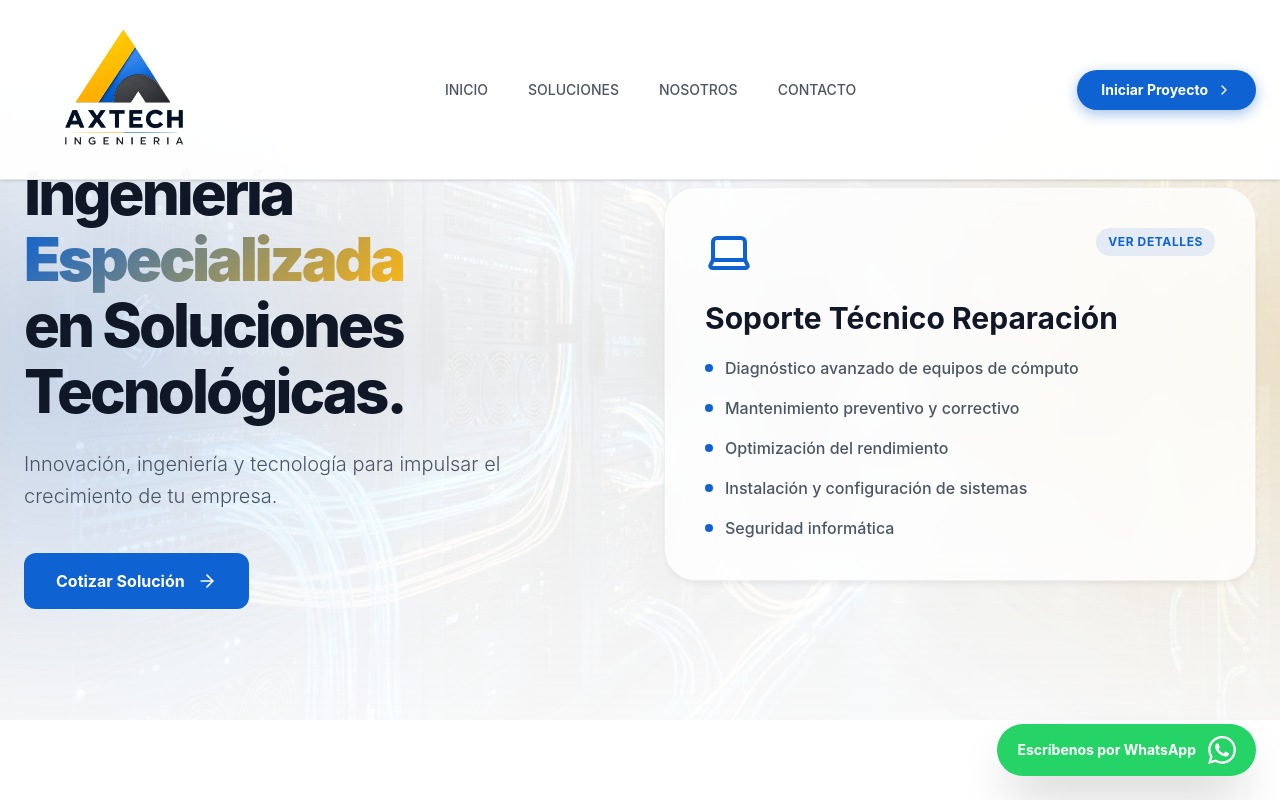
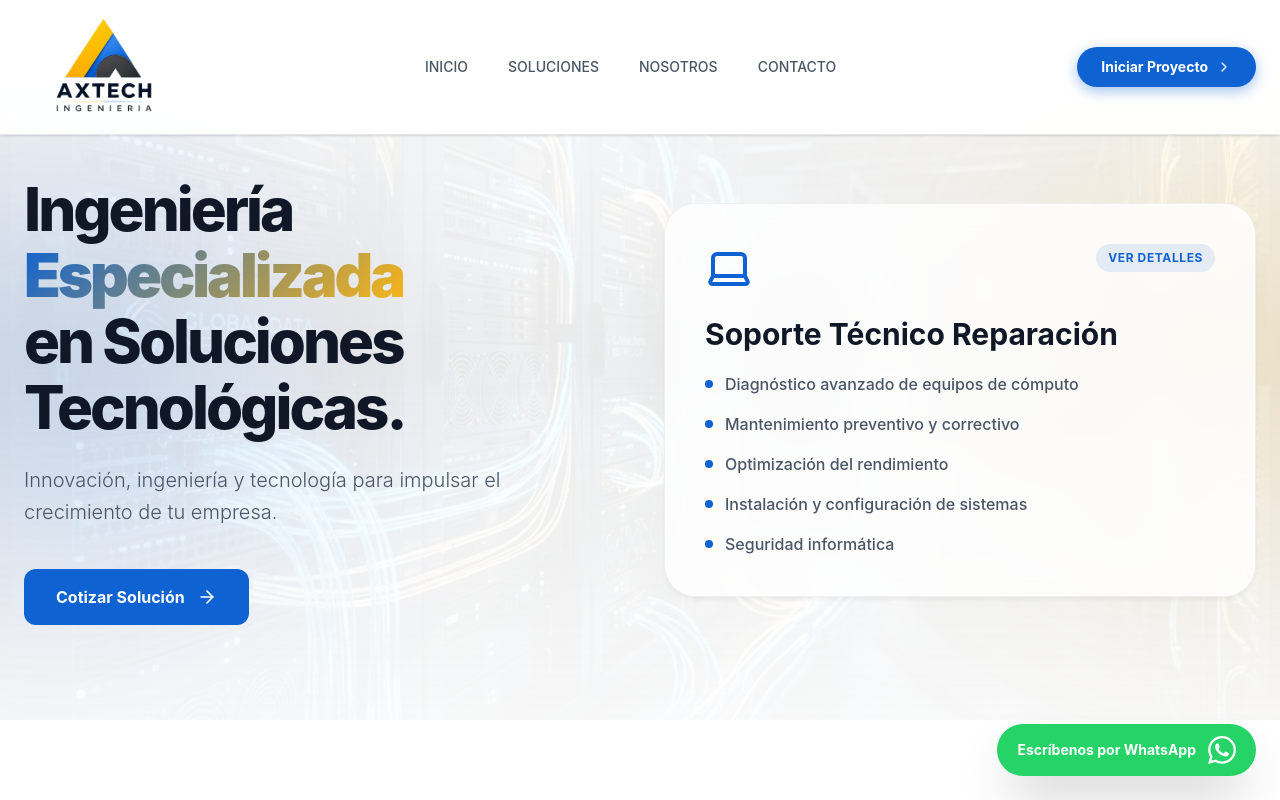
Before and after one commit to altusmarketingdigital-mx/AxtechWebv2, a Next.js app: page / in a window 1280 px wide. Shown: the top 800 px of the page. Built offline with nearby package versions, Linux system fonts and the light colour scheme.

Commit message:
fix: reduce navbar height and increase hero padding to prevent overlap

```diff
--- a/src/app/page.tsx
+++ b/src/app/page.tsx
@@ -87,9 +87,9 @@ export default function Home() {
   return (
     <main className="min-h-screen bg-background selection:bg-primary/30">
       {/* Tech Navbar */}
-      <nav className="fixed top-0 left-0 w-full bg-white/95 backdrop-blur-xl border-b border-gray-200 z-50 px-6 py-4 flex justify-between items-center transition-all shadow-sm">
+      <nav className="fixed top-0 left-0 w-full bg-white/95 backdrop-blur-xl border-b border-gray-200 z-50 px-6 py-2 flex justify-between items-center transition-all shadow-sm">
         <div className="flex items-center gap-3 cursor-pointer hover:scale-105 transition-transform shrink-0">
-          <Image src="/logo.png" alt="AXTECH INGENIERÍA" width={200} height={55} className="object-contain" priority />
+          <Image src="/logo.png" alt="AXTECH INGENIERÍA" width={160} height={45} className="object-contain" priority />
         </div>
         <div className="hidden md:flex gap-10 font-medium text-sm text-gray-600">
           <Link href="#inicio" className="hover:text-primary transition-all">INICIO</Link>
@@ -107,7 +107,7 @@ export default function Home() {
       </nav>
 
       {/* Hero Section */}
-      <section className="relative pt-32 pb-20 px-6 min-h-[90vh] flex items-center justify-center overflow-hidden" id="inicio">
+      <section className="relative pt-40 pb-20 px-6 min-h-[90vh] flex items-center justify-center overflow-hidden" id="inicio">
         {/* Cinematic Background Image */}
         <div className="absolute inset-0 z-0">
           <Image src="/hero-bg.png" alt="AXTECH Technology" fill className="object-cover opacity-30 mix-blend-luminosity" priority />
```
